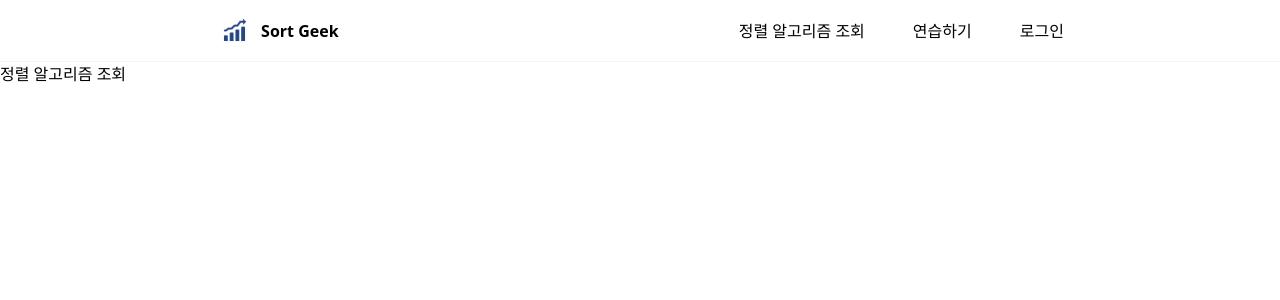
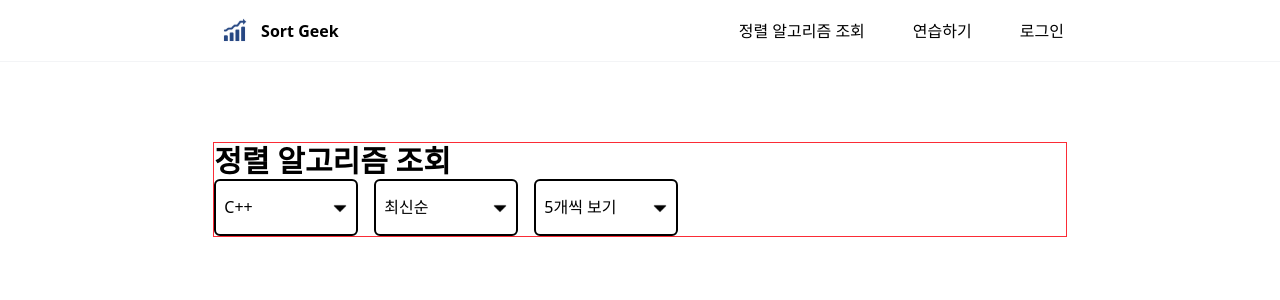
Before and after one commit to minsun0714/Sort-Geek, a React (Vite) app in the folder frontend/: page /board in a window 1280 px wide. Shown: the top 300 px of the page. Built offline with nearby package versions, Linux system fonts and the light colour scheme.

Commit message:
검색 조건 selectbox 구현

```diff
--- a/frontend/package.json
+++ b/frontend/package.json
@@ -16,7 +16,8 @@
     "react-hook-form": "^7.54.2",
     "react-router": "^7.2.0",
     "react-router-dom": "^7.2.0",
-    "tailwindcss": "^4.0.7"
+    "tailwindcss": "^4.0.7",
+    "zustand": "^5.0.3"
   },
   "devDependencies": {
     "@eslint/js": "^9.19.0",
--- /dev/null
+++ b/frontend/src/components/common/SelectBox.tsx
@@ -0,0 +1,54 @@
+import { useSearchParams } from "react-router-dom";
+import { useSelectBoxOpenStore } from "../../store/selectBoxOpen";
+
+type SelectBoxProps = {
+  queryKey: string;
+  value: string;
+  items: { id: number; name: string }[];
+};
+
+export default function SelectBox({ queryKey, value, items }: SelectBoxProps) {
+  const { openedQueryKey, toggle } = useSelectBoxOpenStore();
+  const [searchParams, setSearchParams] = useSearchParams();
+
+  const selectValue = (id: number) => {
+    searchParams.set(queryKey, id.toString());
+    setSearchParams(searchParams);
+    toggle(queryKey);
+  };
+
+  return (
+    <div className="relative">
+      <button
+        onClick={() => toggle(queryKey)}
+        className="flex h-full justify-between itemss-center p-2 w-36 text-left border-2 rounded-md"
+      >
+        <label className="h-full flex items-center">
+          {items.find((item) => item.id === Number(searchParams.get(queryKey)))
+            ?.name || value}
+        </label>
+        <img
+          src="/dropdown-arrow.svg"
+          alt="arrow-down"
+          className="w-4 h-full"
+        />
+      </button>
+      {openedQueryKey === queryKey && (
+        <ul className="absolute left-0 w-36 bg-white border rounded-md mt-1 shadow-md">
+          {items.map((item) => {
+            return (
+              <li key={item.id} className="hover:bg-gray-200">
+                <button
+                  onClick={() => selectValue(item.id)}
+                  className="w-full text-left p-2"
+                >
+                  {item.name}
+                </button>
+              </li>
+            );
+          })}
+        </ul>
+      )}
+    </div>
+  );
+}
--- /dev/null
+++ b/frontend/src/layouts/SortAlgorithmLayout.tsx
@@ -0,0 +1,9 @@
+import { Outlet } from "react-router-dom";
+
+export default function SortAlgorithmLayout() {
+  return (
+    <div className="py-20 flex flex-col items-center justify-center w-full">
+      <Outlet />
+    </div>
+  );
+}
--- a/frontend/src/main.tsx
+++ b/frontend/src/main.tsx
@@ -14,6 +14,7 @@ import Register from "./pages/Register.tsx";
 import SortAlgorithmPractice from "./pages/SortAlgorithmPractice.tsx";
 import ExecutionResult from "./pages/ExecutionResult.tsx";
 import TestCase from "./pages/TestCase.tsx";
+import SortAlgorithmLayout from "./layouts/SortAlgorithmLayout.tsx";
 
 createRoot(document.getElementById("root")!).render(
   <StrictMode>
@@ -31,7 +32,8 @@ createRoot(document.getElementById("root")!).render(
           <Route index path="codelist" element={<MyCodeList />} />
         </Route>
 
-        <Route path="board" element={<SortAlgorithmBoard />}>
+        <Route path="board" element={<SortAlgorithmLayout />}>
+          <Route index element={<SortAlgorithmBoard />} />
           <Route path=":id" element={<SortAlgorithmDetail />} />
         </Route>
         <Route path="practice" element={<SortAlgorithmPractice />}>
--- a/frontend/src/pages/SortAlgorithmBoard.tsx
+++ b/frontend/src/pages/SortAlgorithmBoard.tsx
@@ -1,3 +1,39 @@
+import SelectBox from "../components/common/SelectBox";
+
 export default function SortAlgorithmBoard() {
-  return <div>정렬 알고리즘 조회</div>;
+  return (
+    <div className="flex flex-col items-center justify-center w-2/3 border border-red-500 h-2/3">
+      <h1 className="text-left text-3xl font-semibold w-full">
+        정렬 알고리즘 조회
+      </h1>
+      <section className="flex justify-start w-full gap-4">
+        <SelectBox
+          queryKey="language"
+          value="언어"
+          items={[
+            { id: 0, name: "C++" },
+            { id: 1, name: "Java" },
+            { id: 2, name: "Python" },
+            { id: 3, name: "JavaScript" },
+          ]}
+        />
+        <SelectBox
+          queryKey="sort"
+          value="최신순"
+          items={[
+            { id: 0, name: "최신순" },
+            { id: 1, name: "인기순" },
+          ]}
+        />
+        <SelectBox
+          queryKey="count"
+          value="5개씩 보기"
+          items={[
+            { id: 0, name: "5개씩 보기" },
+            { id: 1, name: "10개씩 보기" },
+          ]}
+        />
+      </section>
+    </div>
+  );
 }
--- /dev/null
+++ b/frontend/src/store/selectBoxOpen.ts
@@ -0,0 +1,12 @@
+import { create } from "zustand";
+
+export const useSelectBoxOpenStore = create<{
+  openedQueryKey: string | null;
+  toggle: (id: string) => void;
+}>((set) => ({
+  openedQueryKey: null,
+  toggle: (id) =>
+    set((state) => ({
+      openedQueryKey: state.openedQueryKey === id ? null : id,
+    })),
+}));
```
Also changed, not shown: frontend/public/dropdown-arrow.svg (added), 1 other file (tests, documents, lock files or other folders).
